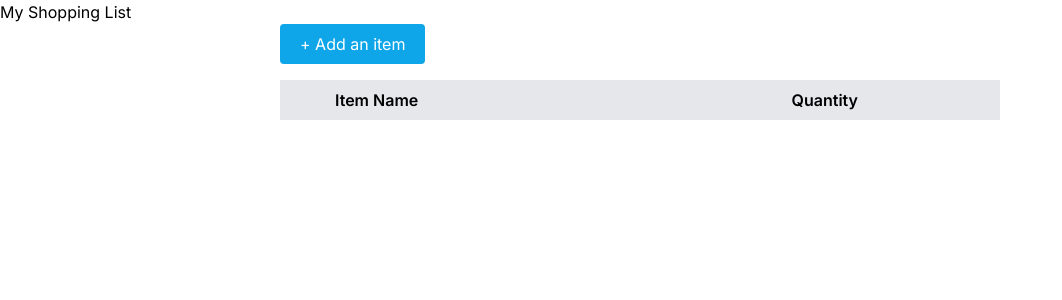
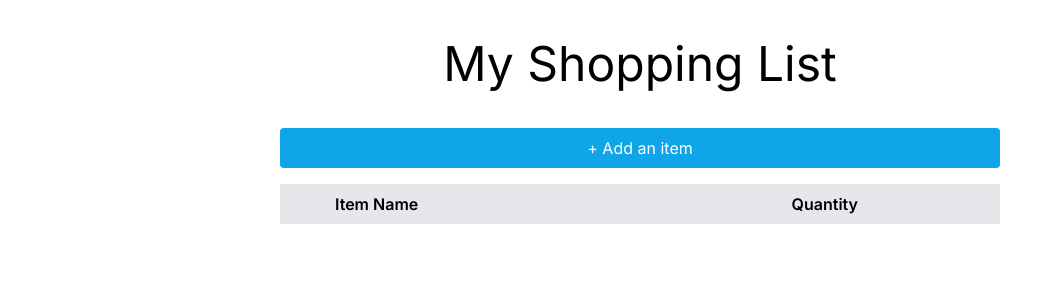
Before and after one commit to jhonpabz/shopping-list, a Next.js app: page / in a window 1280 px wide. Shown: the top 300 px of the page, without its empty margins (0-1062 px from the left). Built offline with nearby package versions, Linux system fonts and the light colour scheme.

Commit message:
Update title UI.

```diff
--- a/src/app/page.tsx
+++ b/src/app/page.tsx
@@ -26,9 +26,9 @@ export default function Home() {
 
   return (
     <main className="w-full">
-      My Shopping List
       <ListContainer>
-        <BaseButton onClick={handleAddItem} primary>
+        <h1 className="text-center py-7 text-[3rem]">My Shopping List</h1>
+        <BaseButton className="w-full" onClick={handleAddItem} primary>
           + Add an item
         </BaseButton>
         <ShoppingList onSortEnd={onSortEnd} />
```
